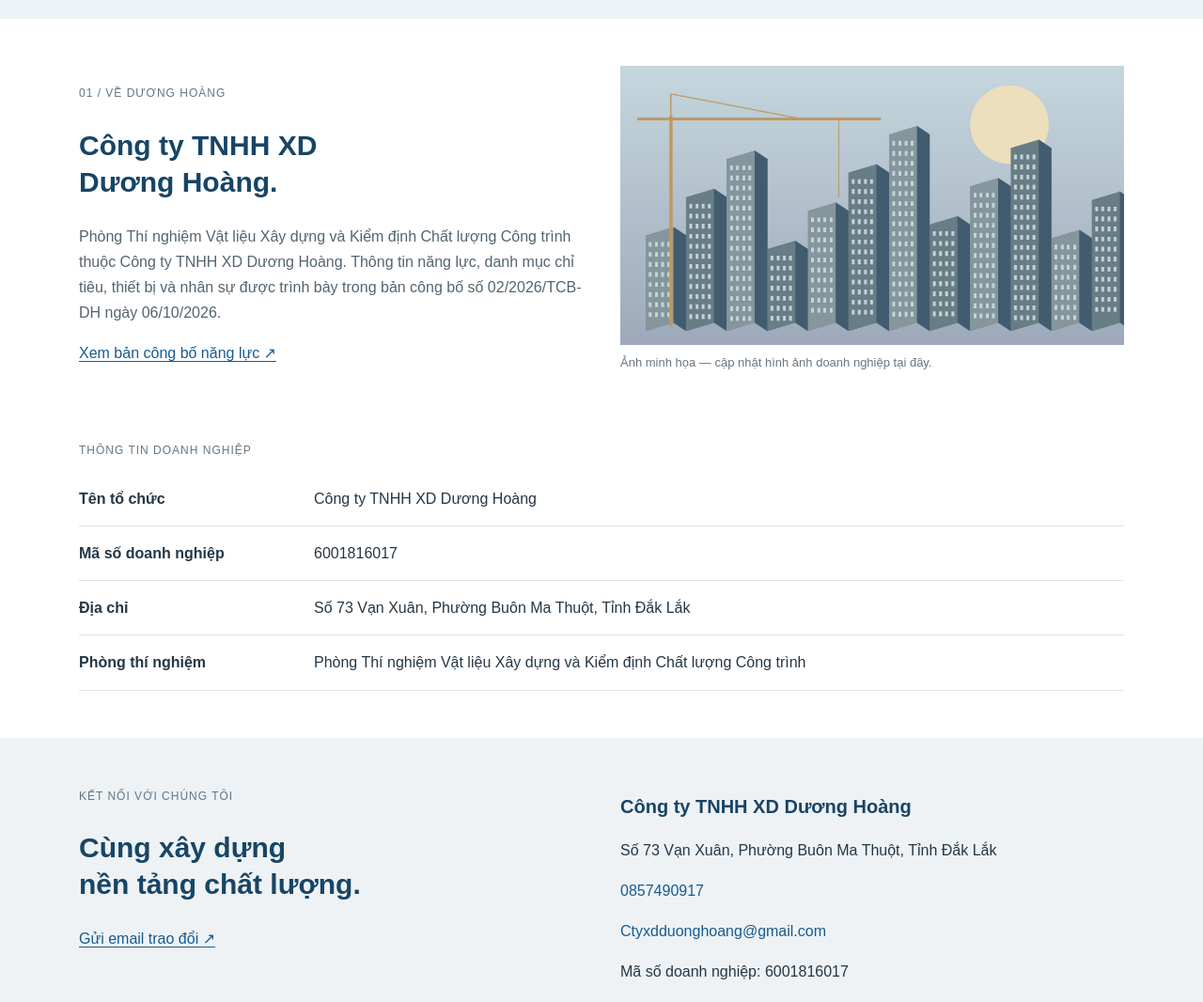
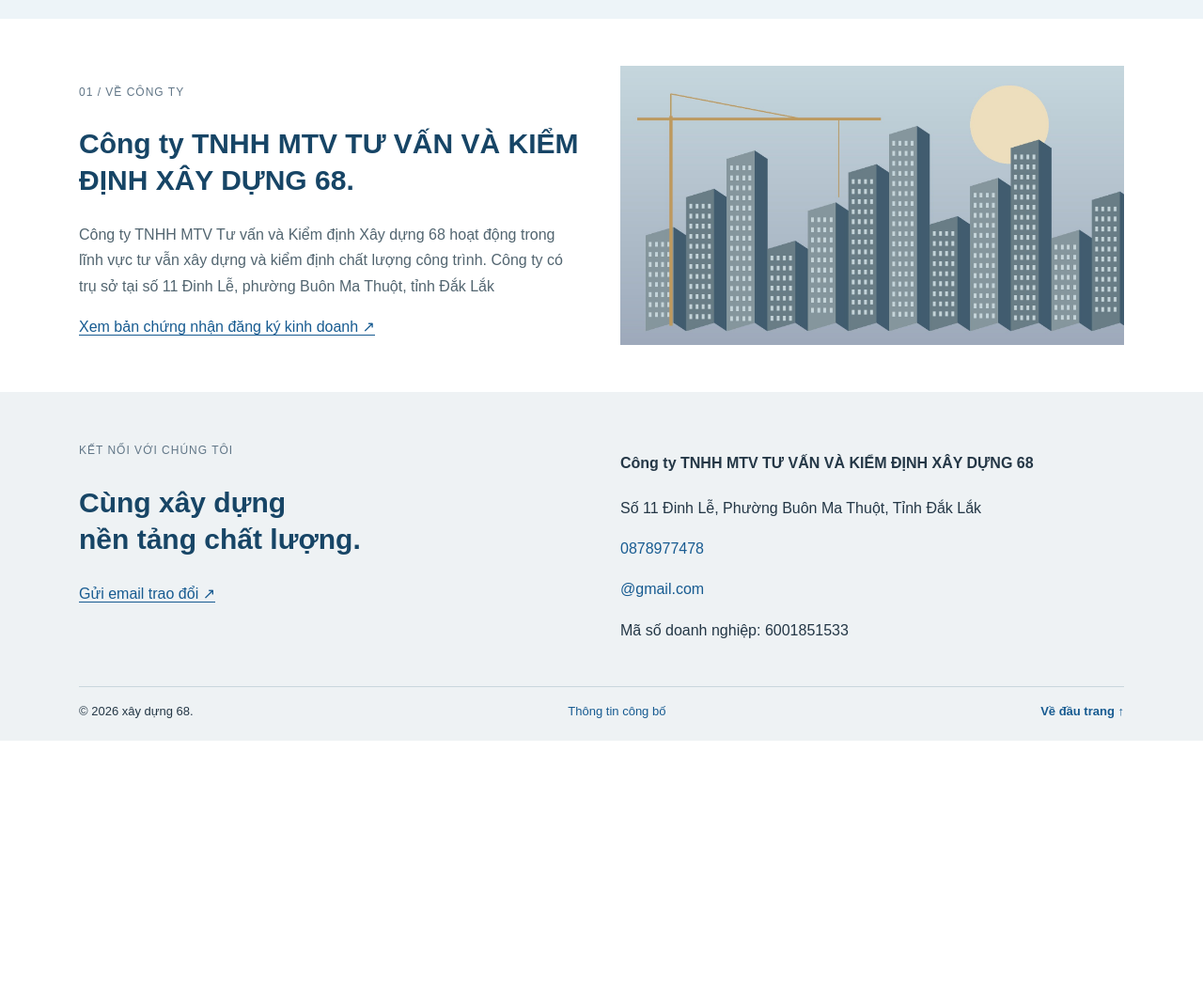
Before and after one commit to binh1986/xaydung, a plain HTML site: page gioi-thieu.html in a window 1280 px wide. Shown: the part 340-1406 px from the top of the page at 94% size. After the commit the page ends 1128 px from the top, so only its background shows below. Drawn offline with Linux system fonts and the light colour scheme.

Commit message:
Add files via upload

```diff
--- a/gioi-thieu.html
+++ b/gioi-thieu.html
@@ -96,71 +96,30 @@
             <section class="section overview" id="tong-quan">
                 <div>
                     <p class="eyebrow">
-                        01 / VỀ DƯƠNG HOÀNG
+                        01 / VỀ CÔNG TY
                     </p>
                     <h2>
-                        Công ty TNHH XD
-                        <br>
-                        Dương Hoàng.
+                        Công ty TNHH MTV TƯ VẤN VÀ KIỂM ĐỊNH
+                        XÂY DỰNG 68.
                     </h2>
                     <p class="intro">
-                        Phòng Thí nghiệm Vật liệu Xây dựng và Kiểm định Chất lượng Công trình thuộc Công ty TNHH XD Dương Hoàng. Thông tin năng lực, danh mục chỉ tiêu, thiết bị và nhân sự được trình bày trong bản công bố số 02/2026/TCB-DH ngày 06/10/2026.
+                        Công ty TNHH MTV Tư vấn và Kiểm định Xây dựng 68 hoạt động trong lĩnh vực
+                        tư vẫn xây dựng và kiểm định chất lượng công trình. Công ty có trụ sở tại số 11
+                        Đinh Lễ, phường Buôn Ma Thuột, tỉnh Đắk Lắk
                     </p>
                     <a class="text-link" href="cong-bo.html">
-                        Xem bản công bố năng lực ↗
+                        Xem bản chứng nhận đăng ký kinh doanh ↗
                     </a>
                 </div>
                 <figure>
 
                     <!-- ẢNH: src = vị trí file; alt = mô tả khi ảnh không tải được. Giữ đúng tên và đuôi file. -->
                     <img src="images/gioi-thieu.jpg" alt="Minh họa kiến trúc xây dựng" loading="lazy">
-                    <figcaption>
-                        Ảnh minh họa — cập nhật hình ảnh doanh nghiệp tại đây.
-                    </figcaption>
+
                 </figure>
             </section>
 
-            <!-- KHỐI NỘI DUNG: bắt đầu một phần độc lập trên trang. -->
-            <section class="facts section">
-                <p class="eyebrow">
-                    THÔNG TIN DOANH NGHIỆP
-                </p>
-                <dl>
-                    <div>
-                        <dt>
-                            Tên tổ chức
-                        </dt>
-                        <dd>
-                            Công ty TNHH XD Dương Hoàng
-                        </dd>
-                    </div>
-                    <div>
-                        <dt>
-                            Mã số doanh nghiệp
-                        </dt>
-                        <dd>
-                            6001816017
-                        </dd>
-                    </div>
-                    <div>
-                        <dt>
-                            Địa chỉ
-                        </dt>
-                        <dd>
-                            Số 73 Vạn Xuân, Phường Buôn Ma Thuột, Tỉnh Đắk Lắk
-                        </dd>
-                    </div>
-                    <div>
-                        <dt>
-                            Phòng thí nghiệm
-                        </dt>
-                        <dd>
-                            Phòng Thí nghiệm Vật liệu Xây dựng và Kiểm định Chất lượng Công trình
-                        </dd>
-                    </div>
-                </dl>
-            </section>
-        </main>
+
 
         <!-- CHÂN TRANG: địa chỉ, điện thoại, email. Khi đổi cần sửa trên các trang HTML khác. -->
         <footer id="lien-he">
@@ -174,38 +133,38 @@
                         <br>
                         nền tảng chất lượng.
                     </h2>
-                    <a class="text-link" href="mailto:Ctyxdduonghoang@gmail.com">
+                    <a class="text-link" href="mailto:@gmail.com">
                         Gửi email trao đổi ↗
                     </a>
                 </div>
                 <div>
-                    <h3>
-                        Công ty TNHH XD Dương Hoàng
-                    </h3>
+                    <h4>
+                        Công ty TNHH MTV TƯ VẤN VÀ KIỂM ĐỊNH XÂY DỰNG 68
+                    </h4>
                     <p>
-                        Số 73 Vạn Xuân, Phường Buôn Ma Thuột, Tỉnh Đắk Lắk
+                        Số 11 Đinh Lễ, Phường Buôn Ma Thuột, Tỉnh Đắk Lắk
                     </p>
                     <p>
-                        <a href="tel:0857490917">
-                            0857490917
+                        <a href="tel:0978977478">
+                            0878977478
                         </a>
                     </p>
                     <p>
-                        <a href="mailto:Ctyxdduonghoang@gmail.com">
-                            Ctyxdduonghoang@gmail.com
+                        <a href="mailto:@gmail.com">
+                            @gmail.com
                         </a>
                     </p>
                     <p>
-                        Mã số doanh nghiệp: 6001816017
+                        Mã số doanh nghiệp: 6001851533
                     </p>
                 </div>
             </div>
             <div class="copyright">
-                © 2026 Dương Hoàng.
+                © 2026 xây dựng 68.
                 <a href="cong-bo.html">
                     Thông tin công bố
                 </a>
-                <a href="index.html">
+                <a href="index.html" aria-current="page">
                     Về đầu trang ↑
                 </a>
             </div>
```
Also changed, not shown: cong-bo.html (+1 -1 lines), index.html (+1 -1 lines), lien-he.html (+7 -7 lines).
